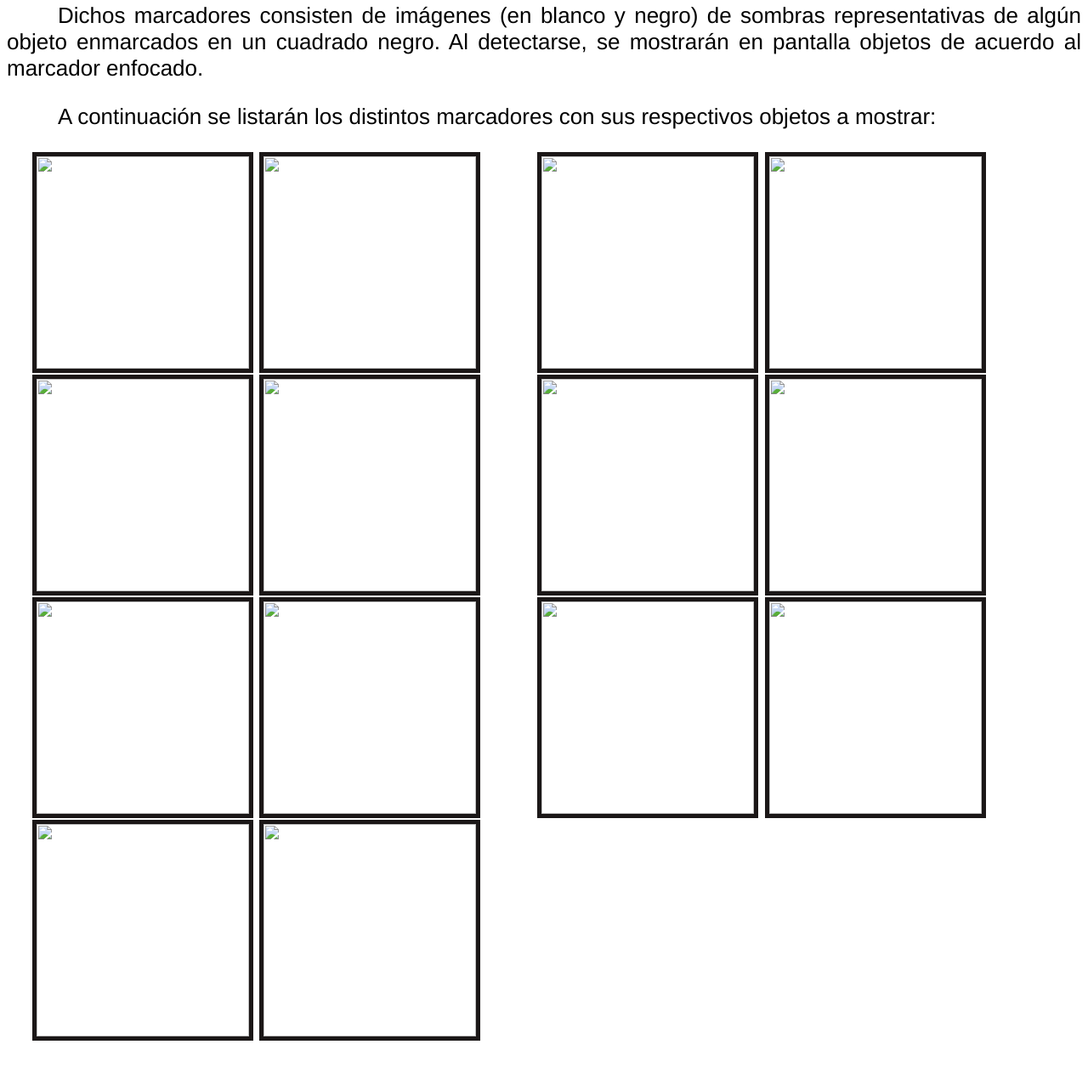
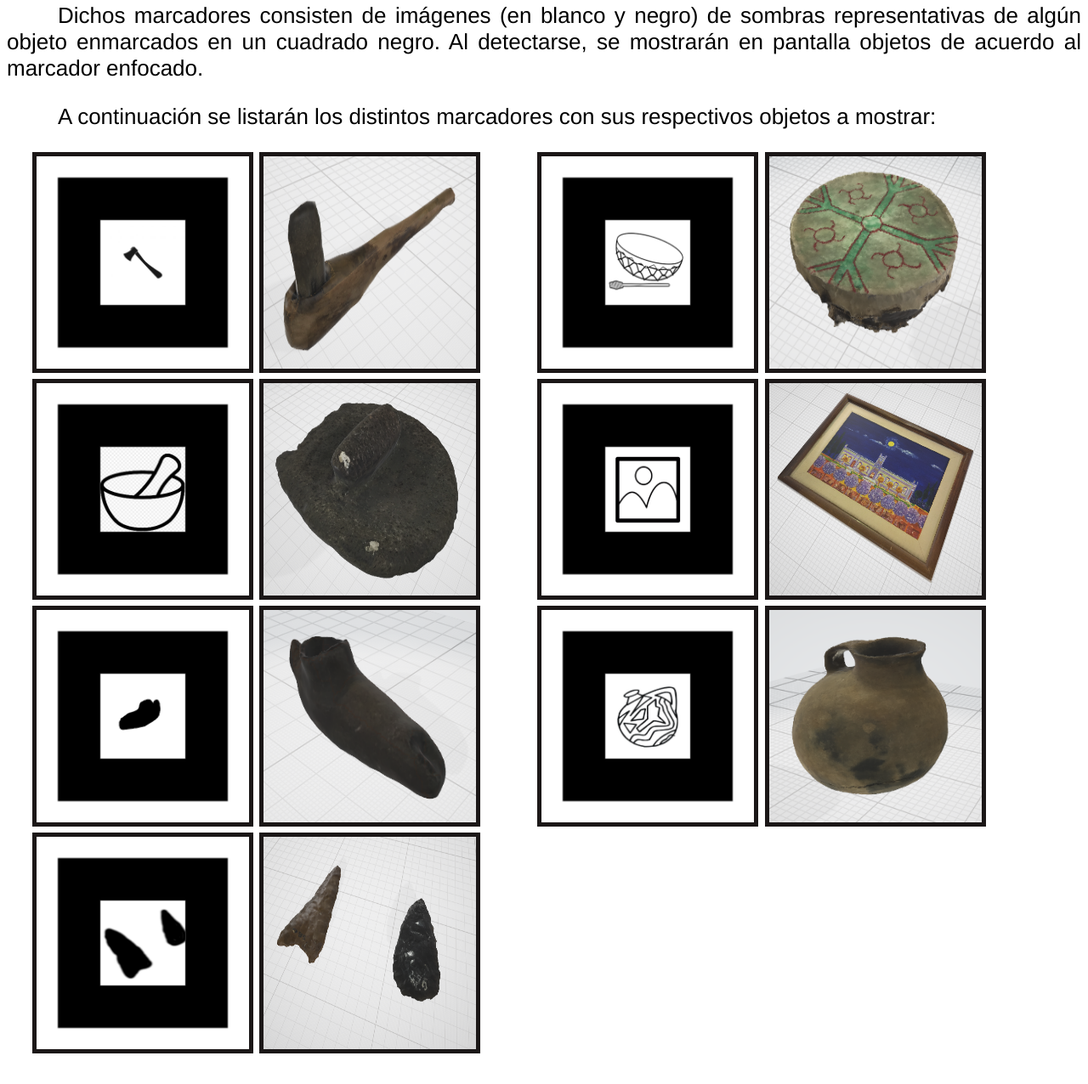
Before and after one commit to NorbertoLarrosa/NorbertoLarrosa.github.io, a plain HTML site: page instrucciones.html in a window 1280 px wide. Shown: the part 299-1575 px from the top of the page at 85% size. Drawn offline with Linux system fonts and the light colour scheme.

Commit message:
Update instrucciones.html

```diff
--- a/instrucciones.html
+++ b/instrucciones.html
@@ -44,32 +44,32 @@
         <p class="Texto">A continuación se listarán los distintos marcadores con sus respectivos objetos a mostrar:</p>
 
         <div>
-            <img height="300px" width="300px" src="marcadorHacha.png" alt="" />
-            <img height="300px" width="300px" src="hacha.png" alt="" />
+            <img height="300px" width="300px" src="/imagenes/marcadorHacha.png" alt="" />
+            <img height="300px" width="300px" src="/imagenes/hacha.png" alt="" />
         </div>
         <div>
-            <img height="300px" width="300px" src="marcadorKultrum.png" alt="" />
-            <img height="300px" width="300px" src="kultrum.png" alt="" />
+            <img height="300px" width="300px" src="/imagenes/marcadorKultrum.png" alt="" />
+            <img height="300px" width="300px" src="/imagenes/kultrum.png" alt="" />
         </div>
         <div>
-            <img height="300px" width="300px" src="marcadorMolino.png" alt="" />
-            <img height="300px" width="300px" src="molino.png" alt="" />
+            <img height="300px" width="300px" src="/imagenes/marcadorMolino.png" alt="" />
+            <img height="300px" width="300px" src="/imagenes/molino.png" alt="" />
         </div>
         <div>
-            <img height="300px" width="300px" src="marcadorPintura.png" alt="" />
-            <img height="300px" width="300px" src="pintura.png" alt="" />
+            <img height="300px" width="300px" src="/imagenes/marcadorPintura.png" alt="" />
+            <img height="300px" width="300px" src="/imagenes/pintura.png" alt="" />
         </div>
         <div>
-            <img height="300px" width="300px" src="marcadorPipa.png" alt="" />
-            <img height="300px" width="300px" src="pipa.png" alt="" />
+            <img height="300px" width="300px" src="/imagenes/marcadorPipa.png" alt="" />
+            <img height="300px" width="300px" src="/imagenes/pipa.png" alt="" />
         </div>
         <div>
-            <img height="300px" width="300px" src="marcadorVasija.png" alt="" />
-            <img height="300px" width="300px" src="vasijaMuestra.png" alt="" />
+            <img height="300px" width="300px" src="/imagenes/marcadorVasija.png" alt="" />
+            <img height="300px" width="300px" src="/imagenes/vasijaMuestra.png" alt="" />
         </div>
         <div>
-            <img height="300px" width="300px" src="marcadorPuntasFlechas.png" alt="" />
-            <img height="300px" width="300px" src="puntasFlecha.png" alt="" />
+            <img height="300px" width="300px" src="/imagenes/marcadorPuntasFlechas.png" alt="" />
+            <img height="300px" width="300px" src="/imagenes/puntasFlecha.png" alt="" />
         </div>
         <!-- TAPAHUE, FALTA TODAVIA!!!
         <div>
```
